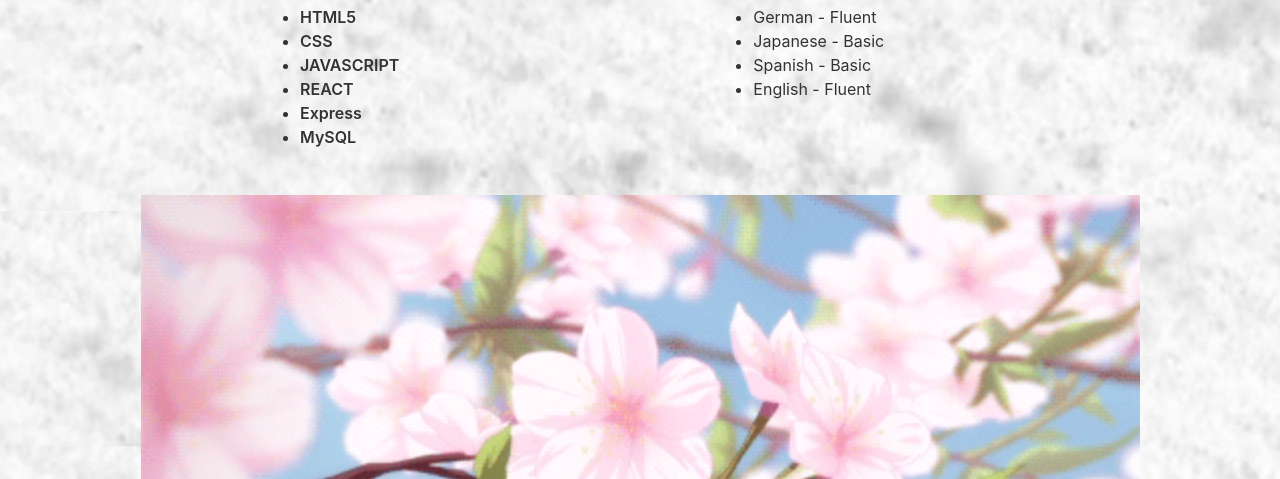
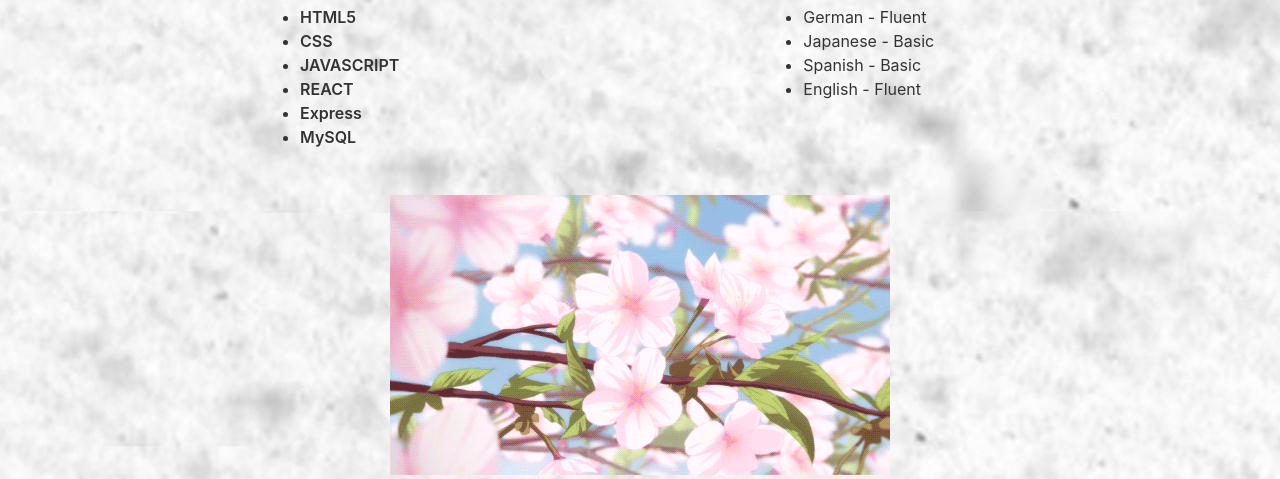
Before and after one commit to Darkskittlz/bootstrap-playground, a website with bundled scripts: page index.html in a window 1280 px wide. Shown: the part 436-915 px from the top of the page. Built offline with nearby package versions, Linux system fonts and the light colour scheme; files whose address does not match are found by name.

Commit message:
cssPatch

```diff
--- a/assets/css/glass.css
+++ b/assets/css/glass.css
@@ -146,13 +146,11 @@ a {
 }
 
 .example-content-secondary ul li {
-  margin-left: -50px;
   font-weight: 400;
 }
 
 .sakura {
   display: block;
-  width: 90%;
   margin: 0px auto;
   margin-bottom: 5px;
 }
```
